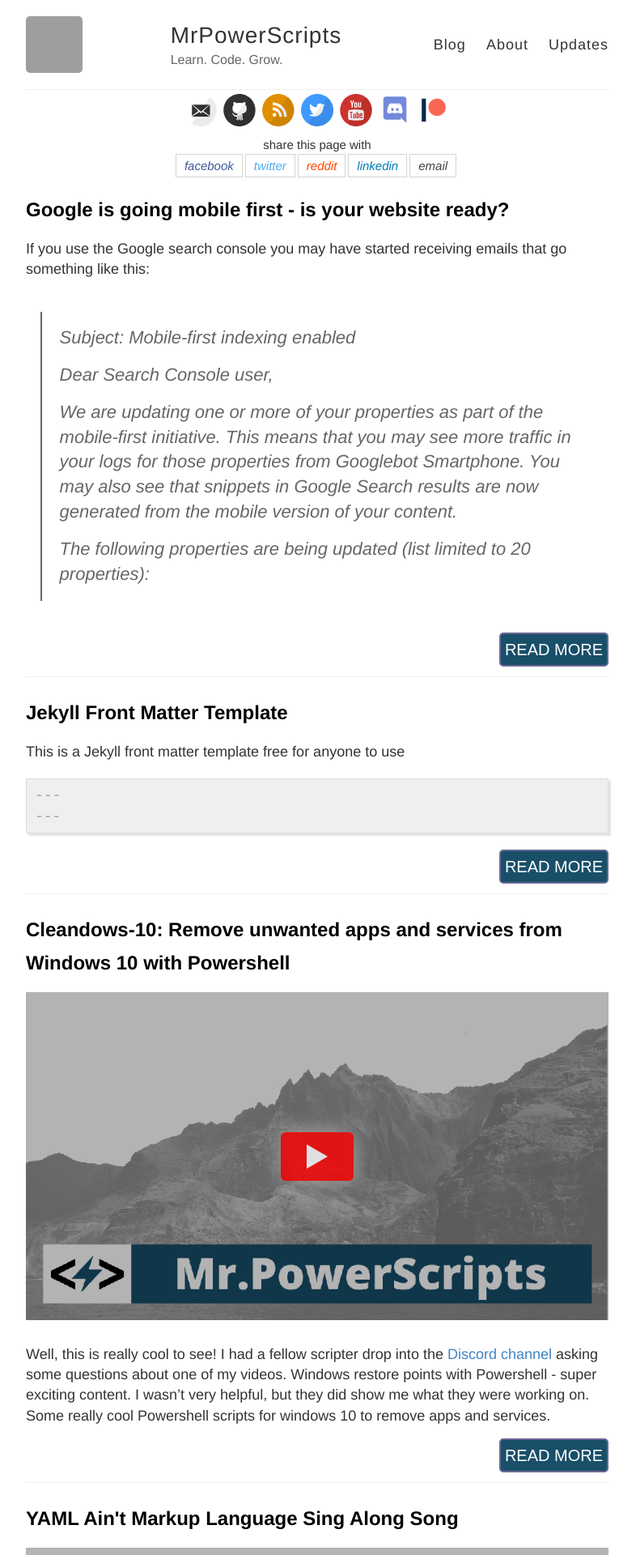
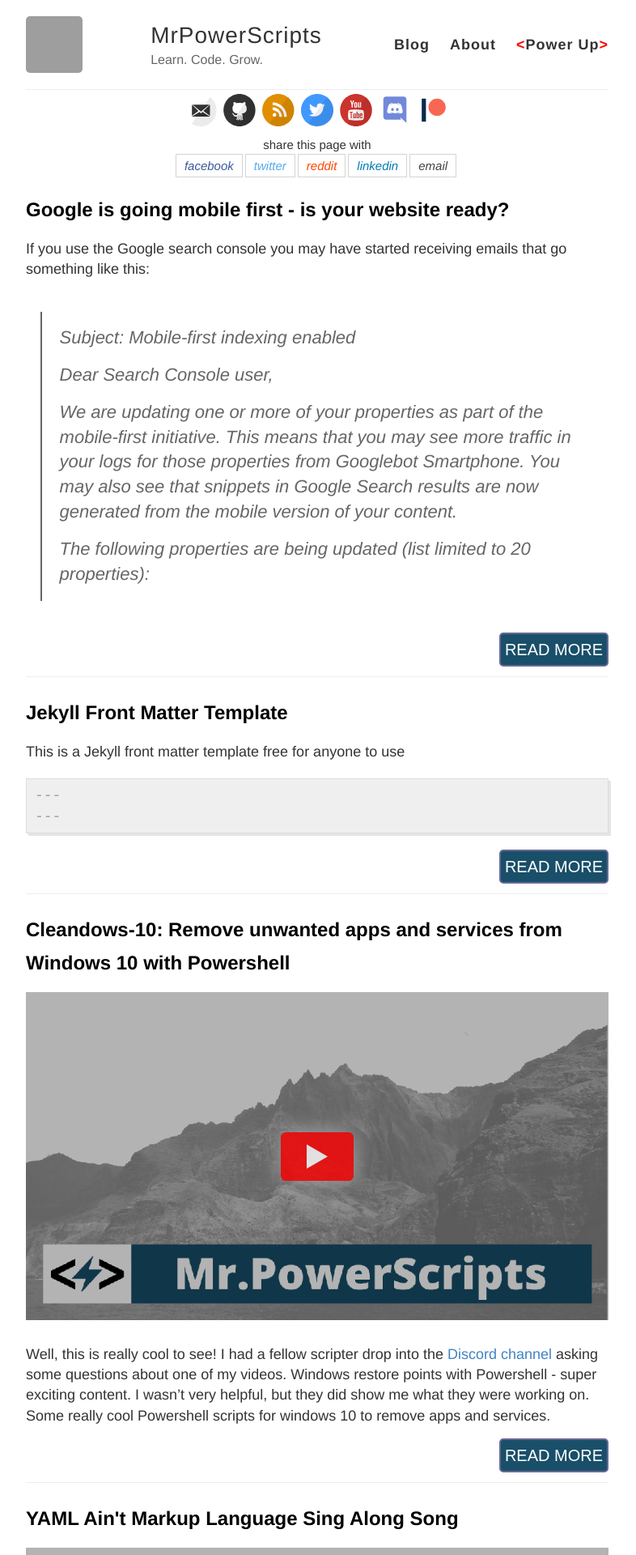
Before and after one commit to MrPowerScripts/MrPowerScripts.com, a Jekyll site: the page built from index.html, in a window 1280 px wide. Shown: the top 1920 px of the page at 81% size, without its empty margins (248-1034 px from the left). Built offline with Jekyll 4.4.1, drawn with Linux system fonts in a browser that asks for light colours; grey boxes are pictures that could not be loaded.

Commit message:
powered up ya'll

```diff
--- a/_layouts/default.html
+++ b/_layouts/default.html
@@ -36,7 +36,7 @@
           <nav>
             <a href="{{ site.baseurl }}/">Blog</a>
             <a href="{{ site.baseurl }}/about">About</a>
-            <a href="{{ site.baseurl }}/mailing-list">Updates</a>
+            <a href="{{ site.baseurl }}/power-up" class="power-up"><b class="power-chev">&lt;</b>Power Up<b class="power-chev">&gt;</b></a>
           </nav>
 
         </header>
--- a/style.scss
+++ b/style.scss
@@ -231,7 +231,7 @@
     margin-left: 20px;
     color: $darkGray;
     text-align: right;
-    font-weight: 300;
+    font-weight: bold;
     letter-spacing: 1px;
 
     @include mobile {
@@ -355,6 +355,10 @@
   left: 0;
 }
 
+.power-chev {
+  color: red;
+}
+
 // Settled on moving the import of syntax highlighting to the bottom of the CSS
 // ... Otherwise it really bloats up the top of the CSS file and makes it difficult to find the start
 @import "highlights";
```
